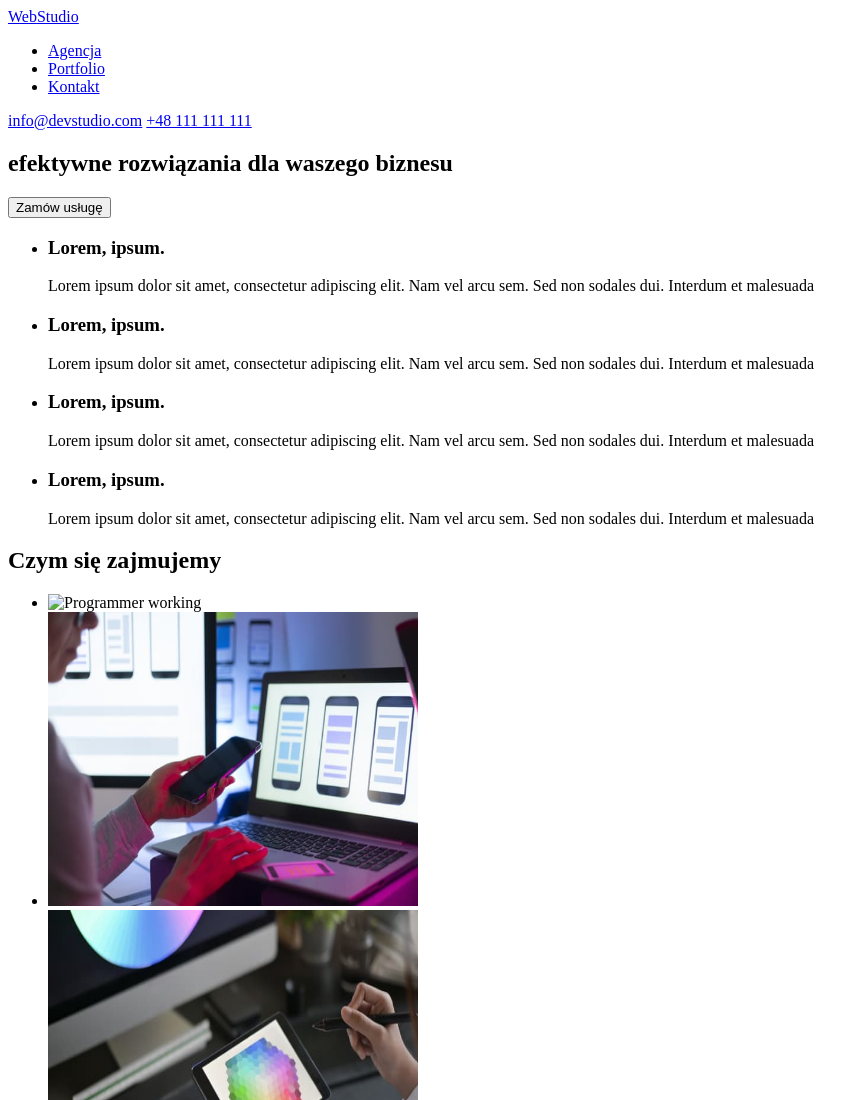
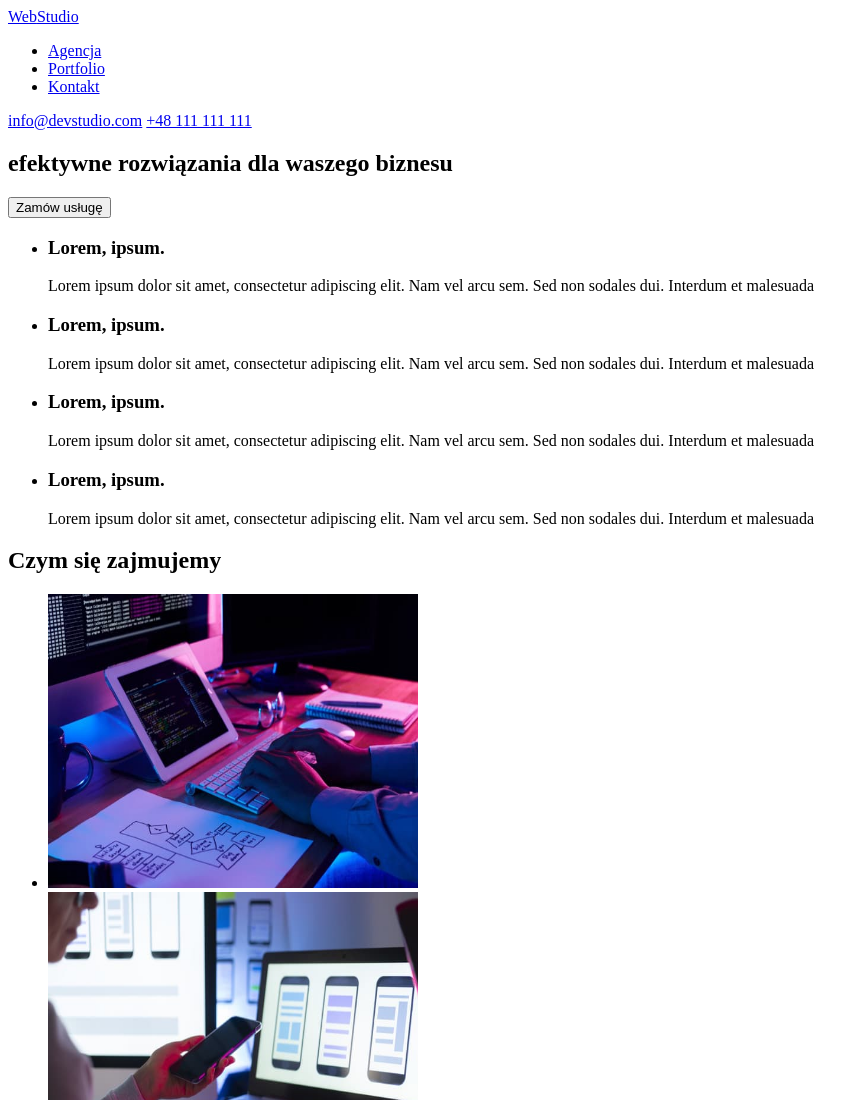
Before and after one commit to michalmazurdev/goit-markup-hw-01, a plain HTML site: page index.html in a window 1280 px wide. Shown: the top 1100 px of the page, without its empty margins (0-868 px from the left). Drawn offline with Linux system fonts and the light colour scheme.

Commit message:
updated the location of the image

```diff
--- a/index.html
+++ b/index.html
@@ -70,7 +70,7 @@
                 <ul>
                     <li>
                         <img
-                            src="programer-working.jpg"
+                            src="images/programer-working.jpg"
                             alt="Programmer working"
                             height="294"
                             width="370"
```
Also changed, not shown: 1 other file.
